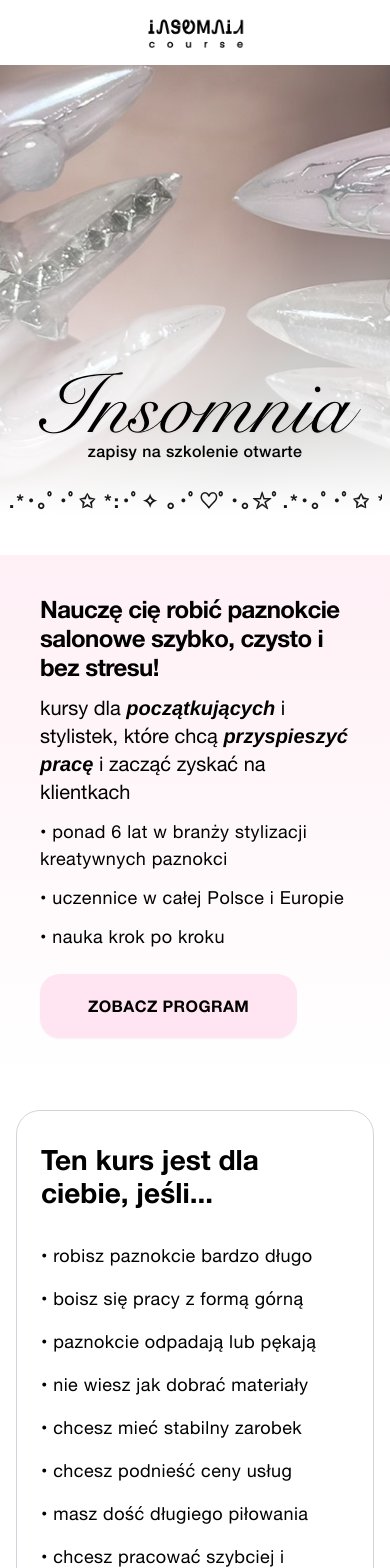
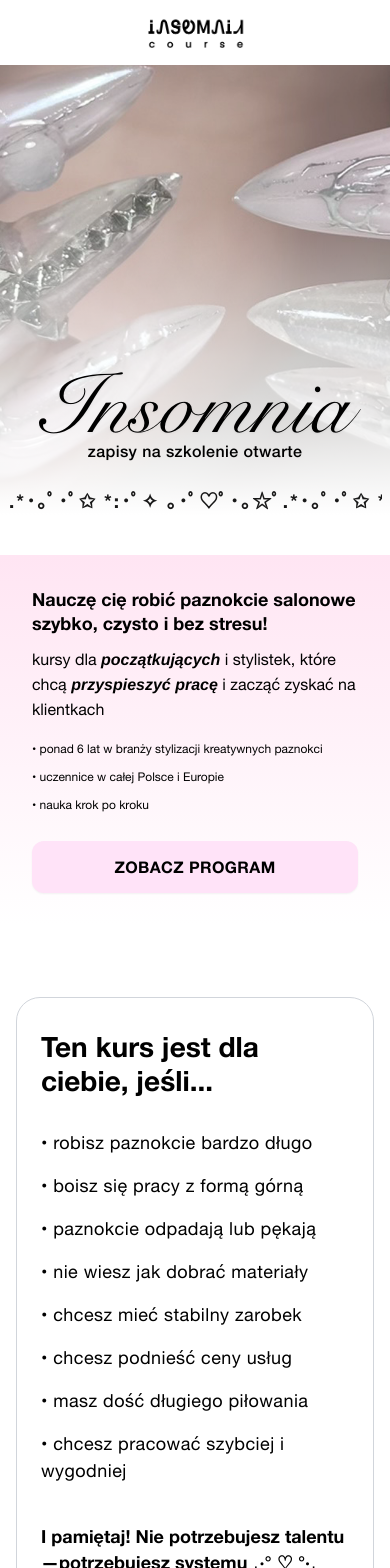
Before and after one commit to iswwimm/insomnia-spa, a React (Vite) app in the folder frontend/: page / in a window 390 px wide. Shown: the top 1568 px of the page. Built offline with nearby package versions, Linux system fonts and the light colour scheme.

Commit message:
feat: enhance layout responsiveness and styling across multiple components

```diff
--- a/frontend/src/components/CourseIntro.jsx
+++ b/frontend/src/components/CourseIntro.jsx
@@ -2,32 +2,37 @@ import React from 'react';
 
 function CourseIntro() {
   return (
-    <section className="w-full bg-gradient-to-b from-[#FFF0F6] to-white pt-10 pb-10 md:pt-12 md:pb-12">
+    <section className="w-full max-w-[1280px] mx-auto bg-gradient-to-b from-[#FFE5F3] to-[#FFFFFF] mb-[clamp(40px,5vw,64px)] py-[clamp(32px,5vw,52px)] flex justify-center">
 
-      <div className="container">
+      <div className="w-full px-[clamp(32px,6vw,100px)] flex flex-col gap-[clamp(24px,4vw,48px)]">
 
-        <div className="max-w-[1080px] px-6 md:px-24">
+        <div className="flex flex-col gap-[clamp(12px,2.5vw,24px)]">
 
-          <h2 className="text-[24px] md:text-[36px] font-bold leading-[1.2] mb-3 md:mb-6 text-black tracking-tight">
+          <h2 className="font-helvetica font-bold text-[clamp(18px,3vw,36px)] leading-[clamp(24px,3.5vw,40px)] text-black">
             Nauczę cię robić paznokcie salonowe szybko, czysto i bez stresu!
           </h2>
 
-          <p className="text-[20px] md:text-[32px] leading-[1.4] mb-3 md:mb-6 text-black">
+          <p className="font-helvetica font-normal text-[clamp(16px,2.5vw,32px)] leading-[clamp(24px,3.5vw,40px)] text-black">
             kursy dla <span className="font-bold italic">początkujących</span> i stylistek, które chcą <span className="font-bold italic">przyspieszyć pracę</span> i zacząć zyskać na klientkach
           </p>
 
-          <ul className="space-y-3 text-[18px] md:text-[26px] mb-6 md:mb-12 text-black tracking-wide">
+          <ul className="flex flex-col gap-[clamp(4px,1vw,8px)] font-helvetica font-normal text-[clamp(12px,2vw,26px)] leading-[clamp(24px,3.5vw,40px)] text-black mt-[clamp(4px,1vw,8px)]">
             <li>• ponad 6 lat w branży stylizacji kreatywnych paznokci</li>
             <li>• uczennice w całej Polsce i Europie</li>
             <li>• nauka krok po kroku</li>
           </ul>
 
-          <button className="bg-[#FFE5F1] text-black font-bold uppercase text-[16px] md:text-[18px] tracking-wide px-12 py-5 rounded-[20px] hover:bg-[#F8D6E8] transition-colors shadow-sm">
-            Zobacz program
-          </button>
+        </div>
 
-        </div>
+        <a
+          href="#course-program"
+          className="w-full max-w-[354px] h-[clamp(52px,6vw,69px)] bg-[#FFE3F8] hover:bg-[#F8D6E8] transition-colors duration-300 rounded-[clamp(12px,1.5vw,16px)] flex items-center justify-center font-helvetica font-bold text-[clamp(16px,2vw,24px)] text-black uppercase tracking-wide shadow-sm"
+        >
+          ZOBACZ PROGRAM
+        </a>
+
       </div>
+
     </section>
   );
 }
--- a/frontend/src/components/CourseOutcomes.jsx
+++ b/frontend/src/components/CourseOutcomes.jsx
@@ -3,7 +3,7 @@ import windowControlsImg from '../assets/window-controls.svg';
 
 function CourseOutcomes() {
   return (
-    <section className="w-full bg-white pb-8 md:pb-16">
+    <section className="w-full max-w-[1280px] mx-auto bg-white pb-8 md:pb-16">
       <div className="container px-4 md:px-8 flex justify-center">
 
         <div className="w-full max-w-[1150px] bg-[#F5E1EC] border border-black rounded-[20px] overflow-hidden shadow-sm">
--- a/frontend/src/components/CourseProgram.jsx
+++ b/frontend/src/components/CourseProgram.jsx
@@ -140,8 +140,8 @@ function CourseProgram() {
   const gapSize = isMobile ? 16 : 56;
 
   return (
-    <section className="w-full bg-white py-16 md:py-[60px] flex flex-col items-center overflow-hidden">
-      <div className="w-full max-w-[1440px] flex items-center justify-center mb-10 md:mb-14 overflow-hidden">
+    <section id="course-program" className="w-full max-w-[1280px] mx-auto bg-white py-16 md:py-[60px] flex flex-col items-center overflow-hidden">
+      <div className="w-full flex items-center justify-center mb-10 md:mb-14 overflow-hidden px-4 md:px-8">
         <div className="flex-1 flex justify-start overflow-hidden whitespace-nowrap opacity-70">
             <span className="font-helvetica font-medium text-black text-[24px] md:text-[36px] leading-[100%] tracking-normal pl-2 md:pl-6">
             {repeatSymbols}
--- a/frontend/src/components/Header.jsx
+++ b/frontend/src/components/Header.jsx
@@ -5,7 +5,7 @@ function Header() {
   return (
     <header className="w-full h-[clamp(65px,7vw+38px,125px)] bg-white flex items-center justify-center z-50">
 
-      <div className="w-full max-w-[1280px] h-full flex items-center justify-center px-4 md:px-8 relative">
+      <div className="w-full max-w-[1280px] mx-auto h-full flex items-center justify-center px-4 md:px-8 relative">
 
         <img
           src={logoImg}
--- a/frontend/src/components/Hero.jsx
+++ b/frontend/src/components/Hero.jsx
@@ -5,7 +5,7 @@ function Hero() {
   const symbols = "･ﾟ✩ *:･ﾟ✧  ｡･ﾟ♡ﾟ･｡☆ﾟ.*･｡ﾟ･ﾟ✩ *:･ﾟ✧  ｡･ﾟ♡ﾟ･｡☆ﾟ.*･｡ﾟ･ﾟ✩ *:･ﾟ✧  ｡･ﾟ♡ﾟ･｡☆ﾟ.*･｡ﾟ";
 
   return (
-    <section className="relative w-full h-[clamp(450px,65vw,870px)] bg-white flex flex-col justify-end items-center overflow-hidden mb-10 md:mb-16">
+    <section className="relative w-full max-w-[1280px] mx-auto h-[clamp(450px,65vw,870px)] bg-white flex flex-col justify-end items-center overflow-hidden mb-10 md:mb-16">
 
       <div className="absolute inset-0 w-full h-full z-0">
 
--- a/frontend/src/components/LearningProcess.jsx
+++ b/frontend/src/components/LearningProcess.jsx
@@ -54,7 +54,7 @@ function LearningProcess() {
   ];
 
   return (
-    <section className="w-full bg-white py-16 lg:py-[60px] flex justify-center px-4 lg:px-8">
+    <section className="w-full max-w-[1280px] mx-auto bg-white py-16 lg:py-[60px] flex justify-center px-4 md:px-8">
 
       <div className="w-full max-w-[1150px] flex flex-col md:flex-row bg-[#FFE5F3] rounded-[20px] overflow-hidden shadow-sm h-auto lg:h-[390px]">
 
--- a/frontend/src/components/TargetAudience.jsx
+++ b/frontend/src/components/TargetAudience.jsx
@@ -3,7 +3,7 @@ import cardImg from '../assets/nails-card.jpg';
 
 function TargetAudience() {
   return (
-    <section className="w-full bg-white pb-8 md:pb-16 pt-8 md:pt-16">
+    <section className="w-full max-w-[1280px] mx-auto bg-white pb-8 md:pb-16 pt-8 md:pt-16">
       <div className="container px-4 md:px-16">
 
         <div className="w-full border border-gray-300 rounded-[24px] md:rounded-[40px] px-6 py-8 md:px-9 md:py-10 flex flex-col lg:flex-row gap-8 lg:gap-16 items-center">
--- a/frontend/src/components/Tariffs.jsx
+++ b/frontend/src/components/Tariffs.jsx
@@ -7,8 +7,8 @@ function Tariffs() {
   const symbolsRight = "･ﾟ✩ *:･ﾟ✧  ｡･ﾟ♡ﾟ･｡";
 
   return (
-    <section className="w-full bg-white py-[clamp(64px,6vw,80px)] flex flex-col items-center overflow-hidden">
-        <div className="w-full max-w-[1440px] flex items-center justify-center mb-[clamp(40px,4vw,50px)] overflow-hidden px-4 md:px-8">
+    <section className="w-full max-w-[1280px] mx-auto bg-white py-[clamp(64px,6vw,80px)] flex flex-col items-center overflow-hidden">
+        <div className="w-full flex items-center justify-center mb-[clamp(40px,4vw,50px)] overflow-hidden px-4 md:px-8">
 
             <div className="flex-1 flex justify-end overflow-hidden whitespace-nowrap opacity-60">
             <span className="font-helvetica tracking-[0.1em] text-black text-[clamp(18px,2.5vw,36px)] pr-3 lg:pr-6">
```
